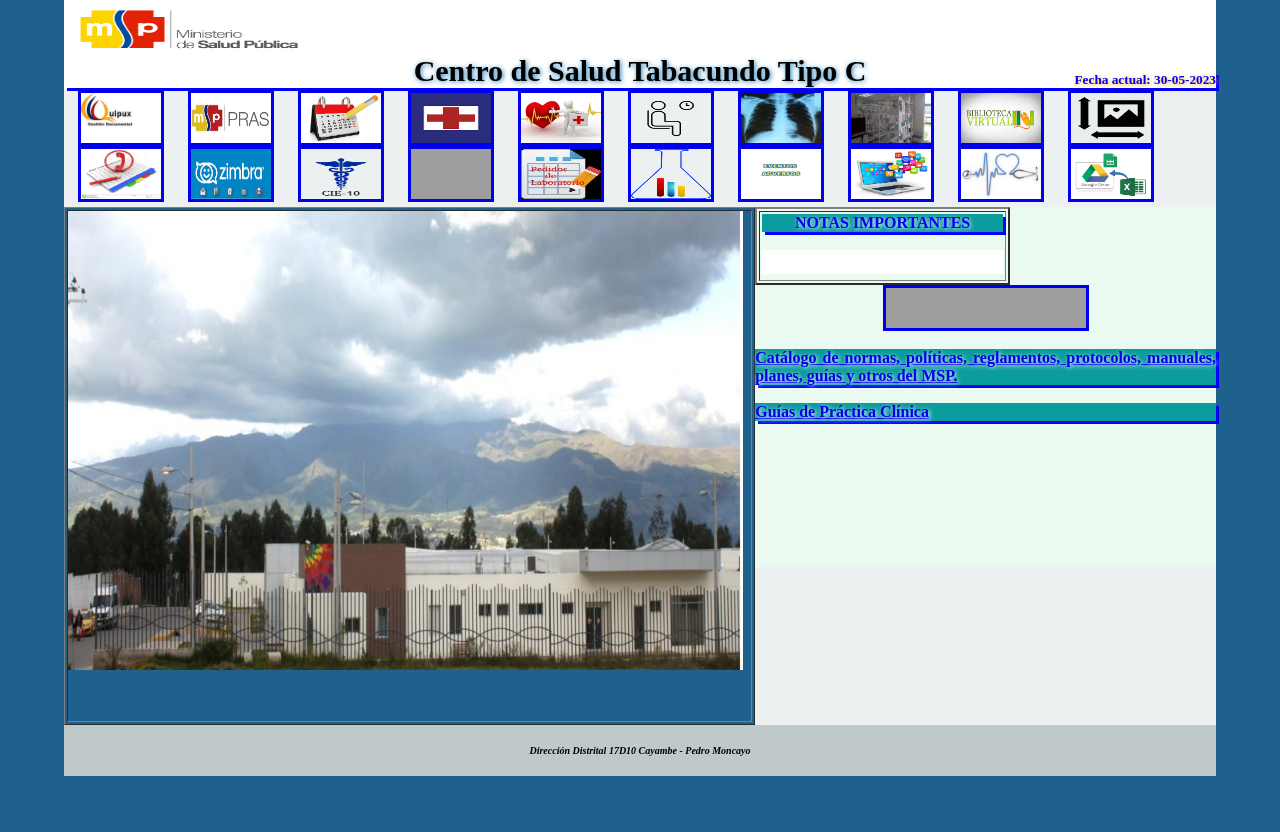
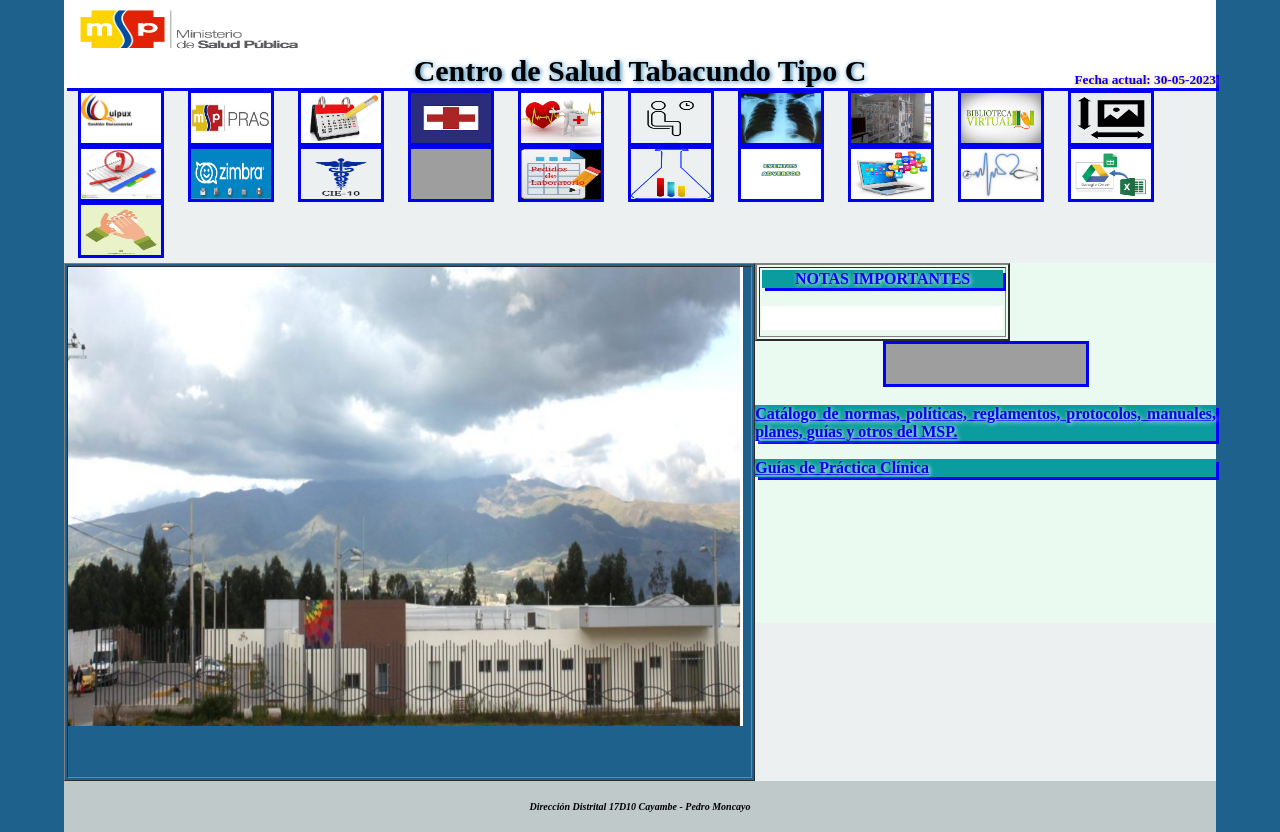
Before and after one commit to frank-ec/intranet, a PHP site: page /admision/ in a window 1280 px wide. Before the commit the page ends 776 px from the top, so only its background shows below. Run offline with PHP 8.4, Linux system fonts and the light colour scheme; grey boxes are pictures that could not be loaded.

Commit message:
agrega plan higiene de manos

```diff
--- a/index.php
+++ b/index.php
@@ -22,6 +22,7 @@
 <li><a href="herramientas_msp.php"><img align="center" border="3" height="50" width="80" src="./img/herramientas.jpg"><span>Herramientas Informáticas MSP</span></a></li>
 <li><a href="seguros.php" ><img align="center" border="3" height="50" width="80" src="./img/seguros.jpg"><span>Consulta de Seguros para Planillaje</span></a></li>
 <li><a href="matrices.php" ><img align="center" border="3" height="50" width="80" src="./img/matrices.jpeg"><span>Formularios en Línea</span></a></li>
+<li><a href="http://186.47.99.108/cloud/index.php/s/ZmcfKDWxZffMUXJ" ><img align="center" border="3" height="50" width="80" src="./img/higiene.jpeg"><span>Plan Higiene de Manos</span></a></li>
 			</ul>
  			</div>
 			</nav>
```
Also changed, not shown: img/higiene.jpeg (added).
